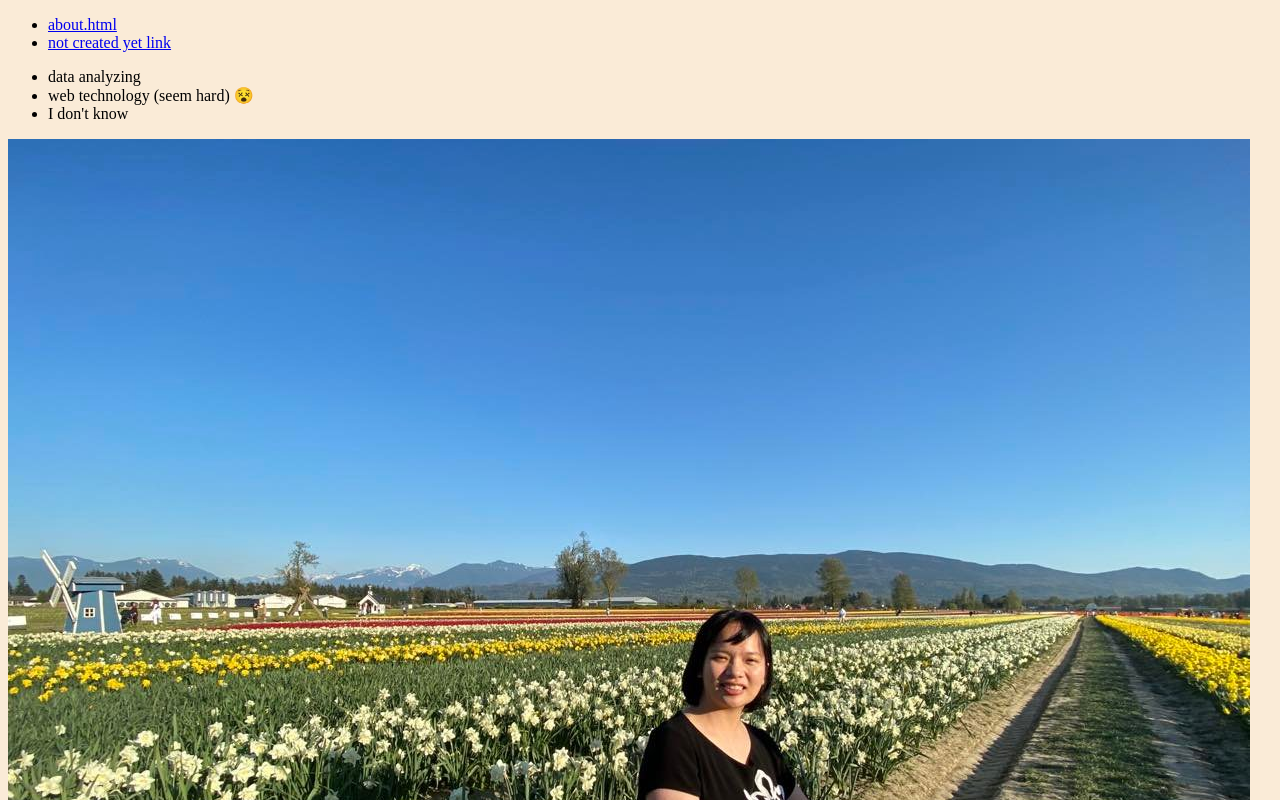
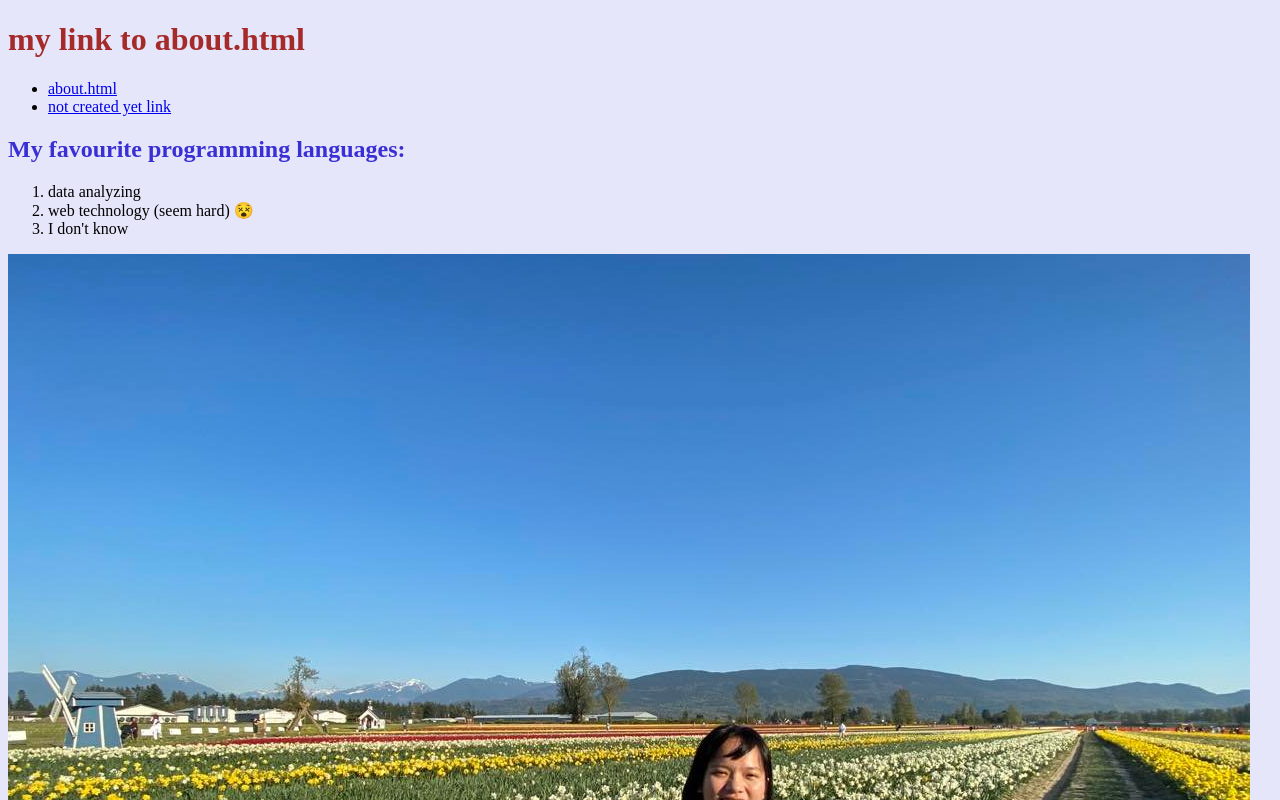
Before and after one commit to phuongvi1512/my_porfolio, a plain HTML site: page index.html in a window 1280 px wide. Shown: the top 800 px of the page. Drawn offline with Linux system fonts and the light colour scheme.

Commit message:
make CSS directory and add colours for headings and background colour

```diff
--- a/CSS/style.css
+++ b/CSS/style.css
@@ -1,9 +1,17 @@
 
 body {
-    background-color: antiquewhite;
+    background-color:lavender;
 }
 
 p {
     color: black;
     font-family: monospace;
 }
+
+h1 {
+    color:brown;
+}
+
+h2 {
+    color: rgb(58, 47, 212);
+}
--- a/index.html
+++ b/index.html
@@ -10,16 +10,21 @@
 </head>
 
  <body>
+    <h1>
+        my link to about.html
+    </h1>
     <ul>
         <li> <a href="about.html"> about.html </a> </li>
         <li> <a href="#"> not created yet link </a> </li>
     </ul>
-
-    <ul>
+    <h2>
+        My favourite programming languages:
+    </h2>
+    <ol>
         <li>data analyzing</li>
         <li>web technology (seem hard) &#128565 </li>
         <li>I don't know</li>
-    </ul>
+    </ol>
     <main>
         <img src="images/me.jpg" alt="try to see if it works">
         <p> This is my picture</p>
```
Also changed, not shown: about.html (+0 -13 lines).
